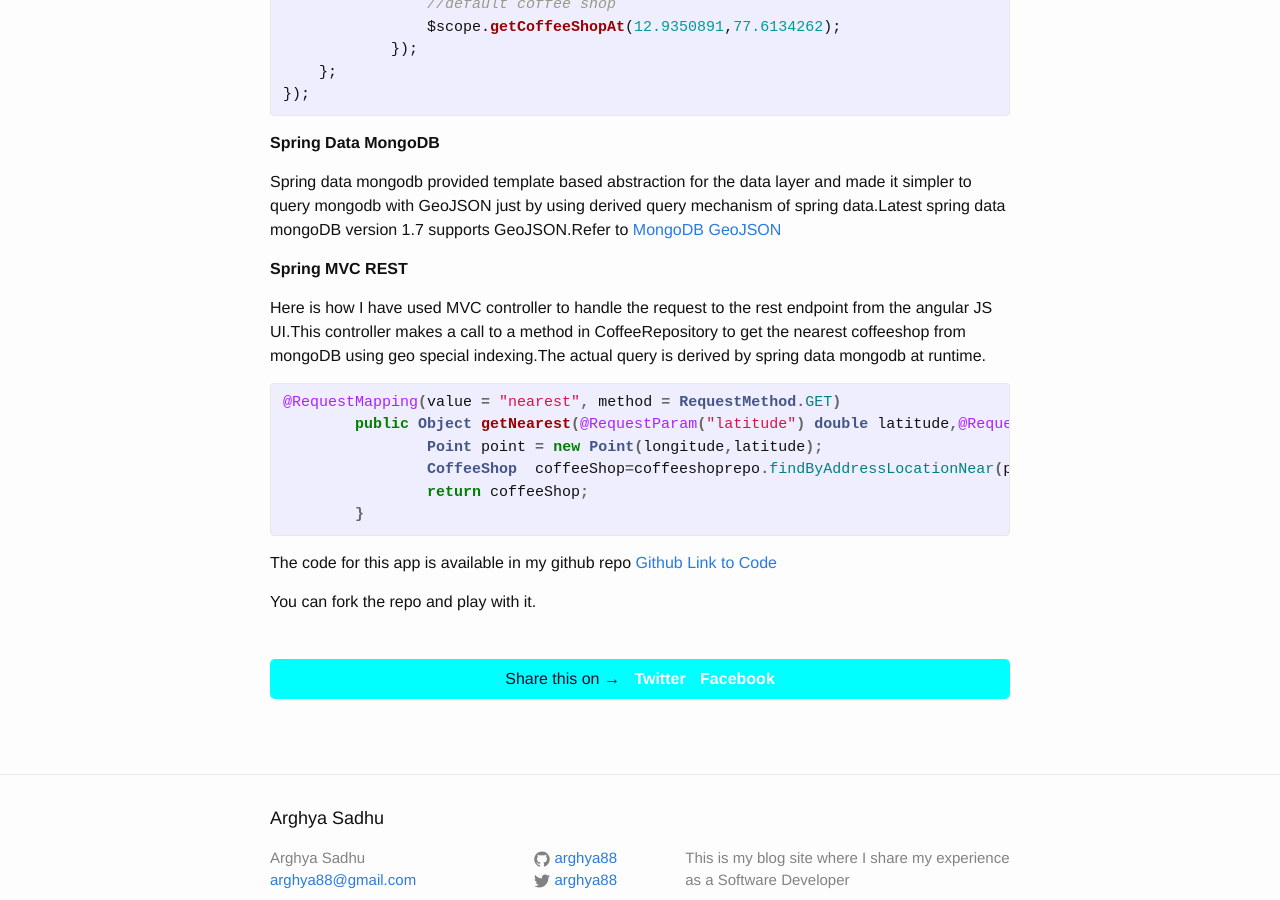
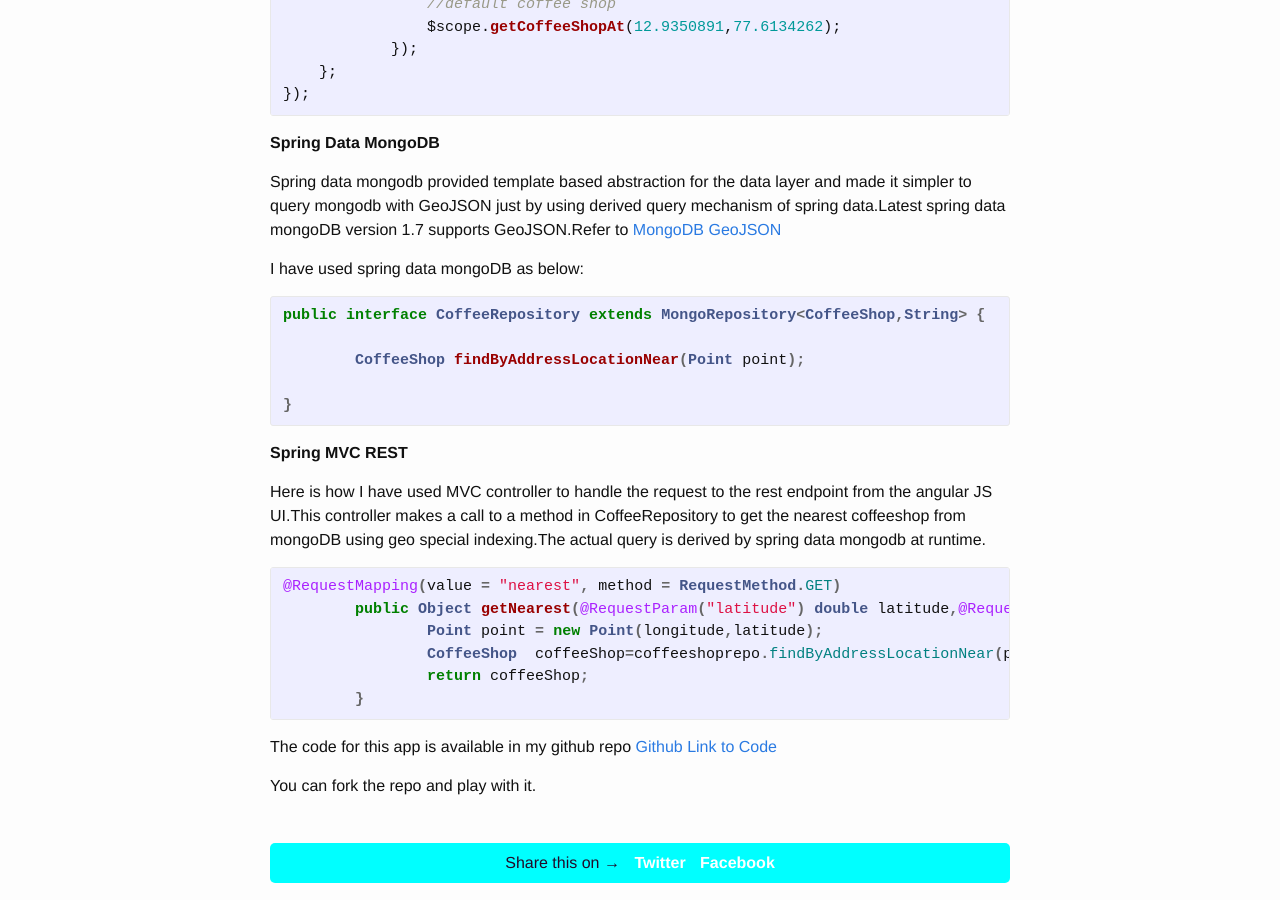
Before and after one commit to arghya88/arghya88.github.io, a Jekyll site: the page built from _posts/2015-06-01-CoffeeShop_Application.markdown, in a window 1280 px wide and 900 px high, scrolled down 2879 px. Built offline with Jekyll 4.4.1, drawn with Linux system fonts in a browser that asks for light colours.

Commit message:
Update 2015-06-01-CoffeeShop_Application.markdown

```diff
--- a/_posts/2015-06-01-CoffeeShop_Application.markdown
+++ b/_posts/2015-06-01-CoffeeShop_Application.markdown
@@ -128,6 +128,16 @@ coffeeApp.controller('CoffeeShopController', function ($scope, $window, CoffeeSh
 
 Spring data mongodb provided template based abstraction for the data layer and made it simpler to query mongodb with GeoJSON just by using derived query mechanism of spring data.Latest spring data mongoDB version 1.7 supports GeoJSON.Refer to [MongoDB GeoJSON](http://docs.mongodb.org/manual/reference/geojson/)
 
+I have used spring data mongoDB as below:
+
+{% highlight java %}
+public interface CoffeeRepository extends MongoRepository<CoffeeShop,String> {
+
+	CoffeeShop findByAddressLocationNear(Point point);
+
+}
+{% endhighlight %}
+
 **Spring MVC REST**
 
 Here is how I have used MVC controller to handle the request to the rest endpoint from the angular JS UI.This controller makes a call to a method in CoffeeRepository to get the nearest coffeeshop from mongoDB using geo special indexing.The actual query is derived by spring data mongodb at runtime.
```
